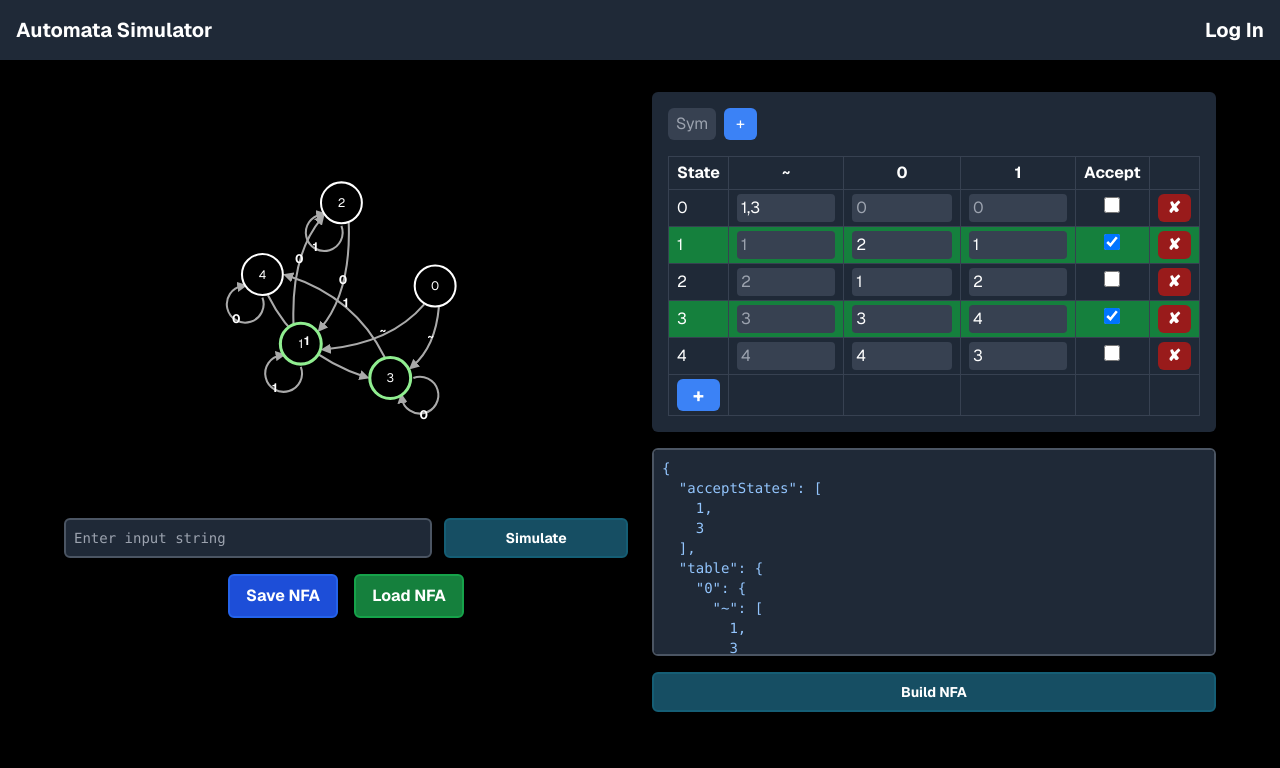
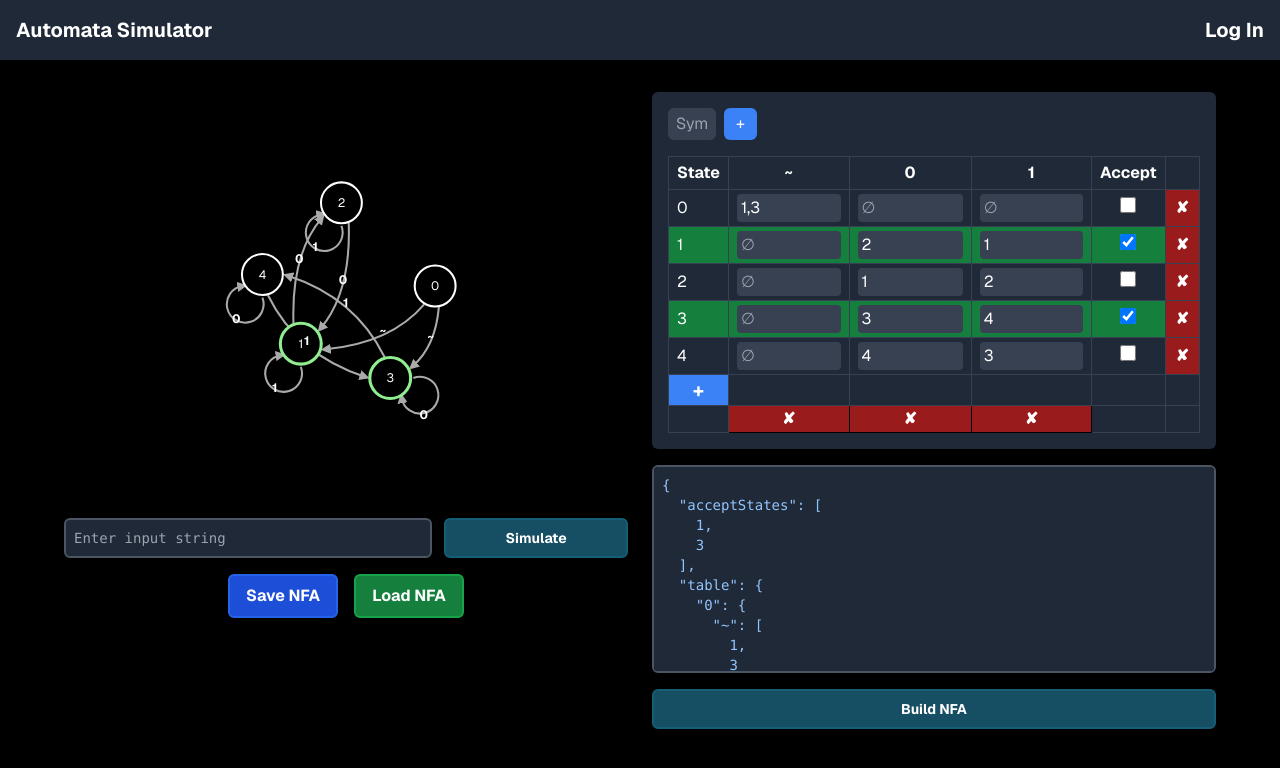
Before and after one commit to igreat/regular-languages-simulator, a Next.js app: page / in a window 1280 px wide. Shown: the top 768 px of the page. Built offline with nearby package versions, Linux system fonts and the light colour scheme.

Commit message:
add ability to remove symbols from table

```diff
--- a/src/app/InputTable.tsx
+++ b/src/app/InputTable.tsx
@@ -133,7 +133,7 @@ function DFAInputTable({ onNFAChange, initialNFA }: InputTableProps) {
                                         type="text"
                                         value={tableText[state]?.[sym] ?? ""}
                                         className="w-full bg-gray-700 text-white px-1 py-0.5 rounded"
-                                        placeholder={`${state}`}
+                                        placeholder={`∅`}
                                         onChange={(e) => {
                                             const newTableText = { ...tableText };
                                             if (!newTableText[state]) newTableText[state] = {};
@@ -170,7 +170,7 @@ function DFAInputTable({ onNFAChange, initialNFA }: InputTableProps) {
                                     }}
                                 />
                             </td>
-                            <td className="border border-gray-700 px-2 py-1 text-center">
+                            <td className="bg-red-800 border border-gray-700 px-2 py-1 text-center">
                                 <button
                                     onClick={() => {
                                         const newTableText = { ...tableText };
@@ -195,7 +195,7 @@ function DFAInputTable({ onNFAChange, initialNFA }: InputTableProps) {
                                             }
                                         }
                                     }}
-                                    className="bg-red-800 text-white rounded-md px-2.5 py-0.5 font-bold w-full"
+                                    className="text-white px-0.5 font-bold w-full"
                                     title="Delete State"
                                 >
                                     ✘
@@ -204,7 +204,7 @@ function DFAInputTable({ onNFAChange, initialNFA }: InputTableProps) {
                         </tr>
                     ))}
                     <tr>
-                        <td className="border border-gray-700 px-2 py-1">
+                        <td className="bg-blue-500 border border-gray-700">
                             <button
                                 onClick={() => {
                                     const newState = states.length > 0 ? Math.max(...states) + 1 : 0;
@@ -216,7 +216,7 @@ function DFAInputTable({ onNFAChange, initialNFA }: InputTableProps) {
                                     const newTableText = { ...tableText };
                                     newTableText[newState] = {};
                                 }}
-                                className="bg-blue-500 text-white rounded-md px-2.5 py-0.5 font-bold text-xl w-full"
+                                className="text-white px-0.5 font-bold text-xl w-full"
                                 title="Add State"
                             >
                                 +
@@ -228,6 +228,41 @@ function DFAInputTable({ onNFAChange, initialNFA }: InputTableProps) {
                         <td className="border border-gray-700 px-2 py-1"></td>
                         <td className="border border-gray-700 px-2 py-1"></td>
                     </tr>
+                    {/* delete symbol row  */}
+                    <tr>
+                        <td className="border border-gray-700 px-2 py-1"></td>
+                        {inputSymbols.map((sym) => (
+                            <td key={sym} className="bg-red-800 border border-black">
+                                <button
+                                    onClick={() => {
+                                        const newInputSymbols = inputSymbols.filter((s) => s !== sym);
+                                        setInputSymbols(newInputSymbols);
+                                        const newTable = { ...table };
+                                        for (const state in newTable) {
+                                            if (newTable[state]) {
+                                                delete newTable[state][sym];
+                                            }
+                                        }
+                                        setTable(newTable);
+                                        const newTableText = { ...tableText };
+                                        for (const state in newTableText) {
+                                            if (newTableText[state]) {
+                                                delete newTableText[state][sym];
+                                            }
+                                        }
+                                        setTableText(newTableText);
+                                    }}
+                                    className=" text-white px-0.5 font-bold w-full"
+                                    title="Delete Symbol"
+                                >
+                                    ✘
+                                </button>
+                            </td>
+                        ))}
+                        <td className="border border-gray-700 px-2 py-1"></td>
+                        <td className="border border-gray-700 px-2 py-1"></td>
+                    </tr>
+
                 </tbody>
             </table>
             {inputError && <p className="text-red-500 mt-2">{inputError}</p>}
```
